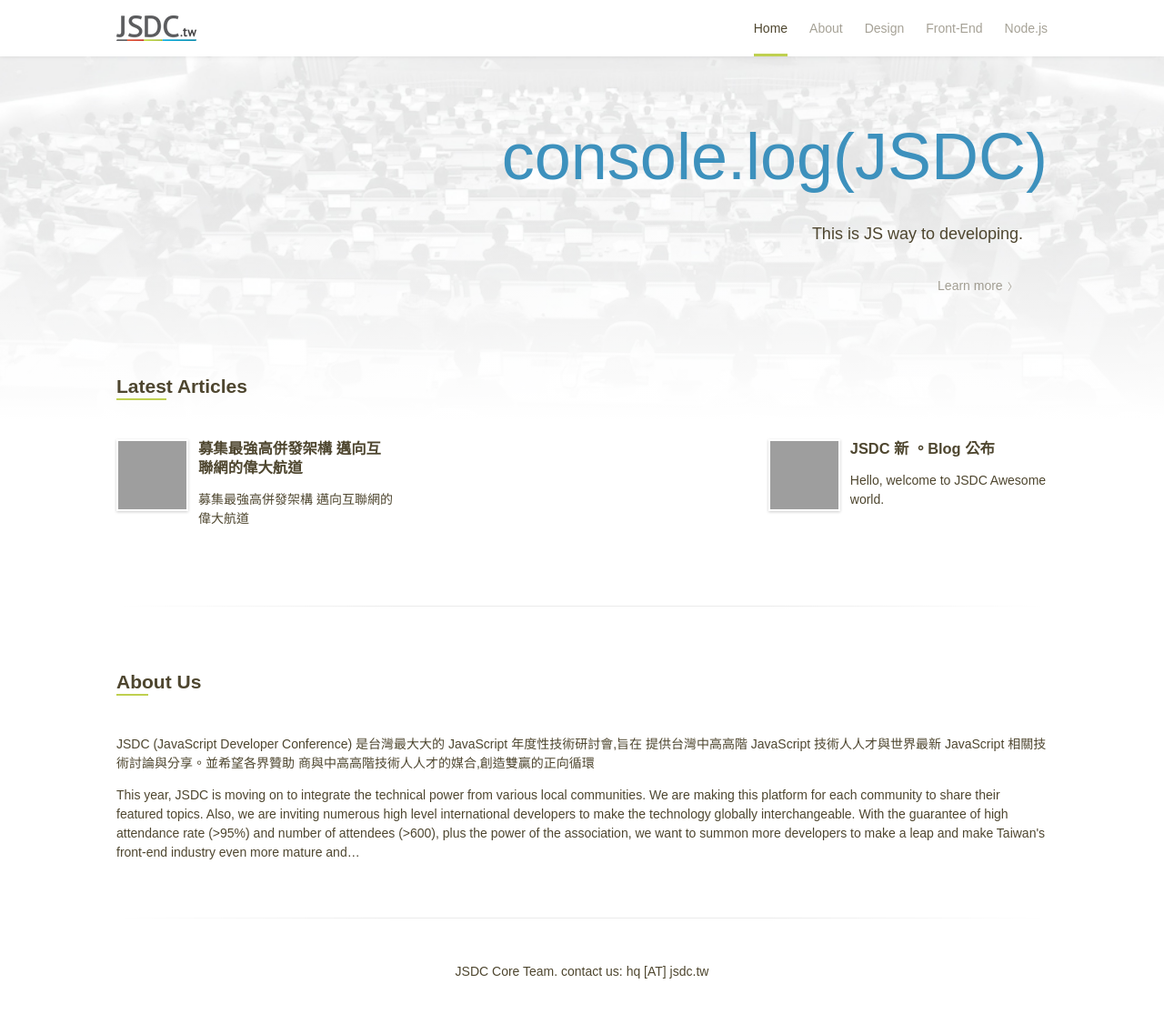
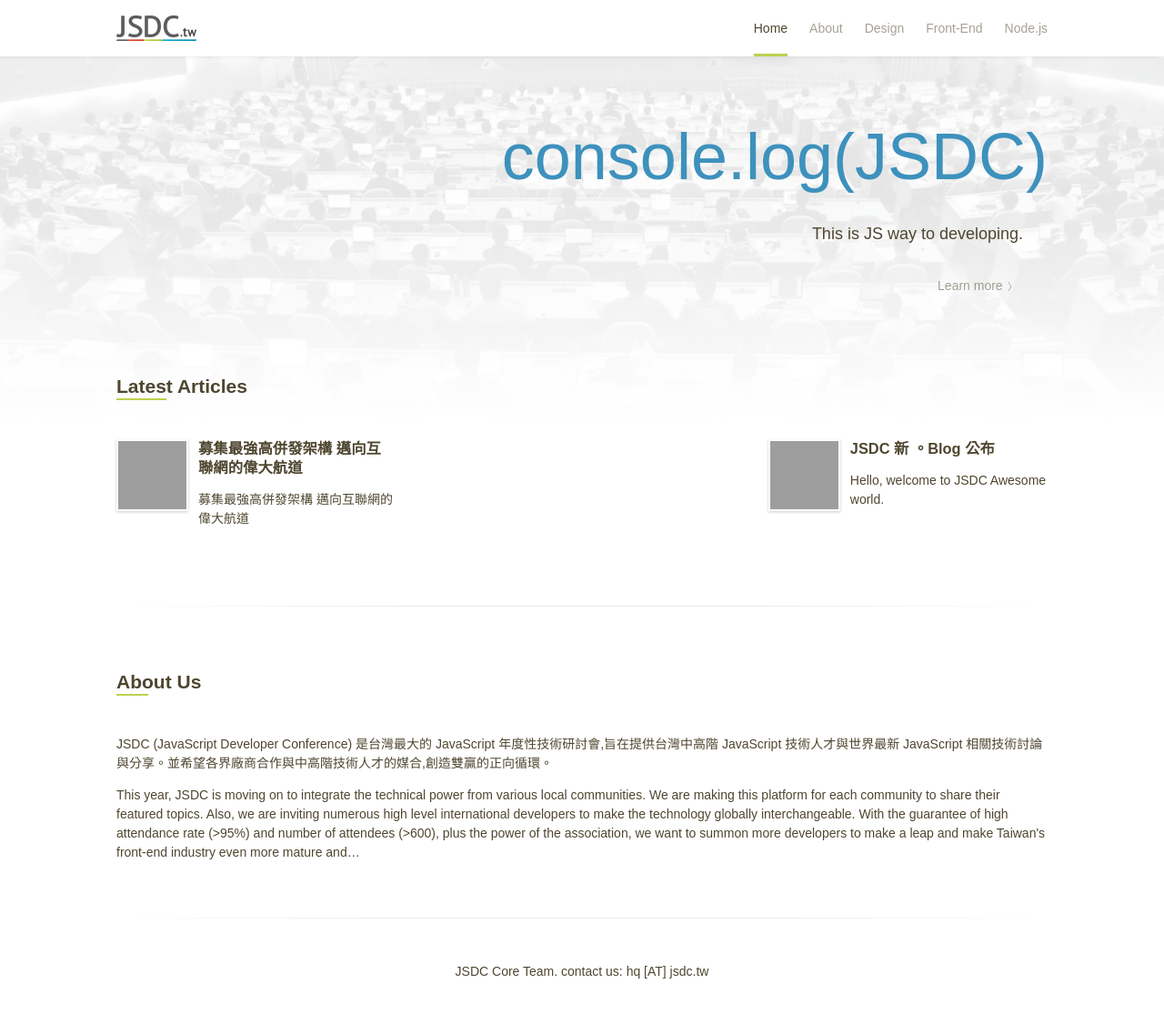
Before and after one commit to jsdc-core/blog.jsdc.tw, a Jekyll site: the page built from index.html, in a window 1280 px wide and 1127 px high, cut to the strip 0-1115 px from the top of the window. Shown: the whole strip at 91% size. Built offline with Jekyll 4.4.1, drawn with Linux system fonts in a browser that asks for light colours; grey boxes are pictures that could not be loaded.

Commit message:
update about us

```diff
--- a/_includes/about.html
+++ b/_includes/about.html
@@ -1,3 +1,3 @@
 <h2 class="home-page-section-title"><span class="underline green">About Us</span></h2>
-<p>JSDC (JavaScript Developer Conference) 是台灣最⼤大的 JavaScript 年度性技術研討會,旨在 提供台灣中⾼高階 JavaScript 技術⼈人才與世界最新 JavaScript 相關技術討論與分享。並希望各界贊助 商與中⾼高階技術⼈人才的媒合,創造雙贏的正向循環</p>
+<p>JSDC (JavaScript Developer Conference) 是台灣最⼤的 JavaScript 年度性技術研討會,旨在提供台灣中⾼階 JavaScript 技術人才與世界最新 JavaScript 相關技術討論與分享。並希望各界廠商合作與中高階技術⼈才的媒合,創造雙贏的正向循環。</p>
 <p>This year, JSDC is moving on to integrate the technical power from various local communities. We are making this platform for each community to share their featured topics. Also, we are inviting numerous high level international developers to make the technology globally interchangeable. With the guarantee of high attendance rate (>95%) and number of attendees (>600), plus the power of the association, we want to summon more developers to make a leap and make Taiwan's front-end industry even more mature and…</p>
```
